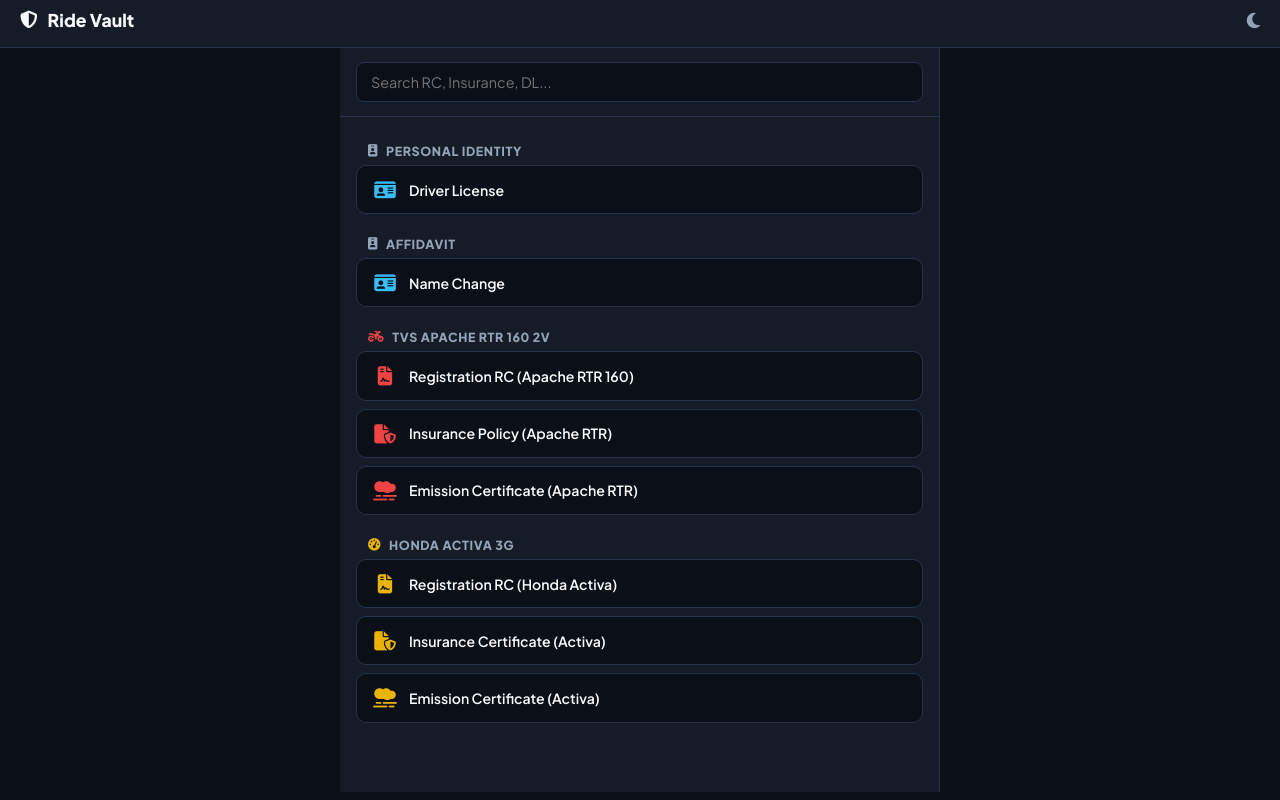
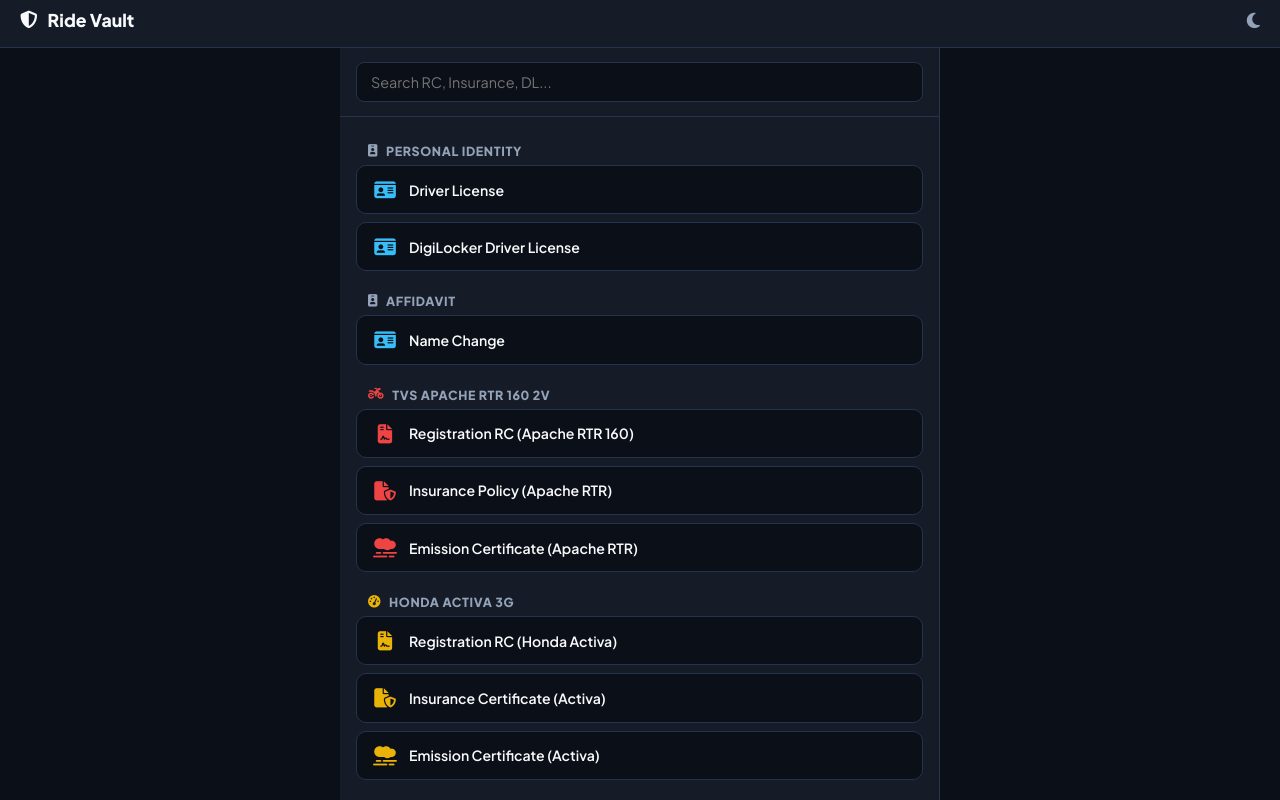
Before and after one commit to Shaztry/ride-docs, a plain HTML site: page index.html in a window 1280 px wide. Shown: the part 808-1608 px from the top of the page. Drawn offline with Linux system fonts and the light colour scheme.

Commit message:
digilocker dl added

```diff
--- a/index.html
+++ b/index.html
@@ -465,6 +465,16 @@
                 driveUrl: 'https://drive.google.com/file/d/1Ot8xOTzVfb9RUC_rp7vpPVu3YkK-lT6C/view?usp=drivesdk',
                 icon: 'fa-id-card'
             },
+            // Driver License from DigiLocker
+            {
+                id: 'dl-2',
+                title: 'DigiLocker Driver License',
+                category: 'Personal Identity',
+                categoryIcon: 'fa-id-badge',
+                driveUrl: 'https://drive.google.com/file/d/1CqEqcqYx74lZzhxl0-tn9QHtfi4GImu3/view?usp=drive_link',
+                icon: 'fa-id-card'
+            },
+
 
             // Name Change
             {
```
